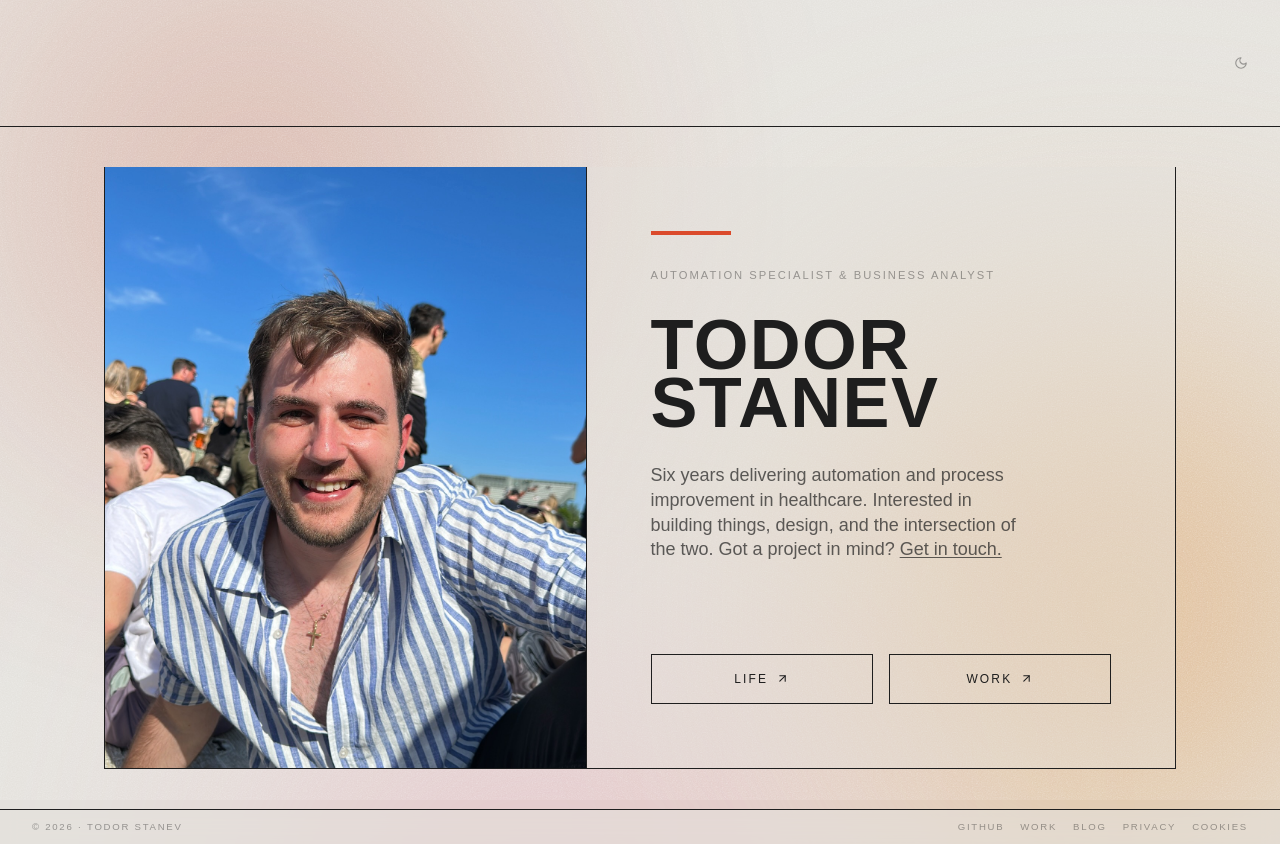
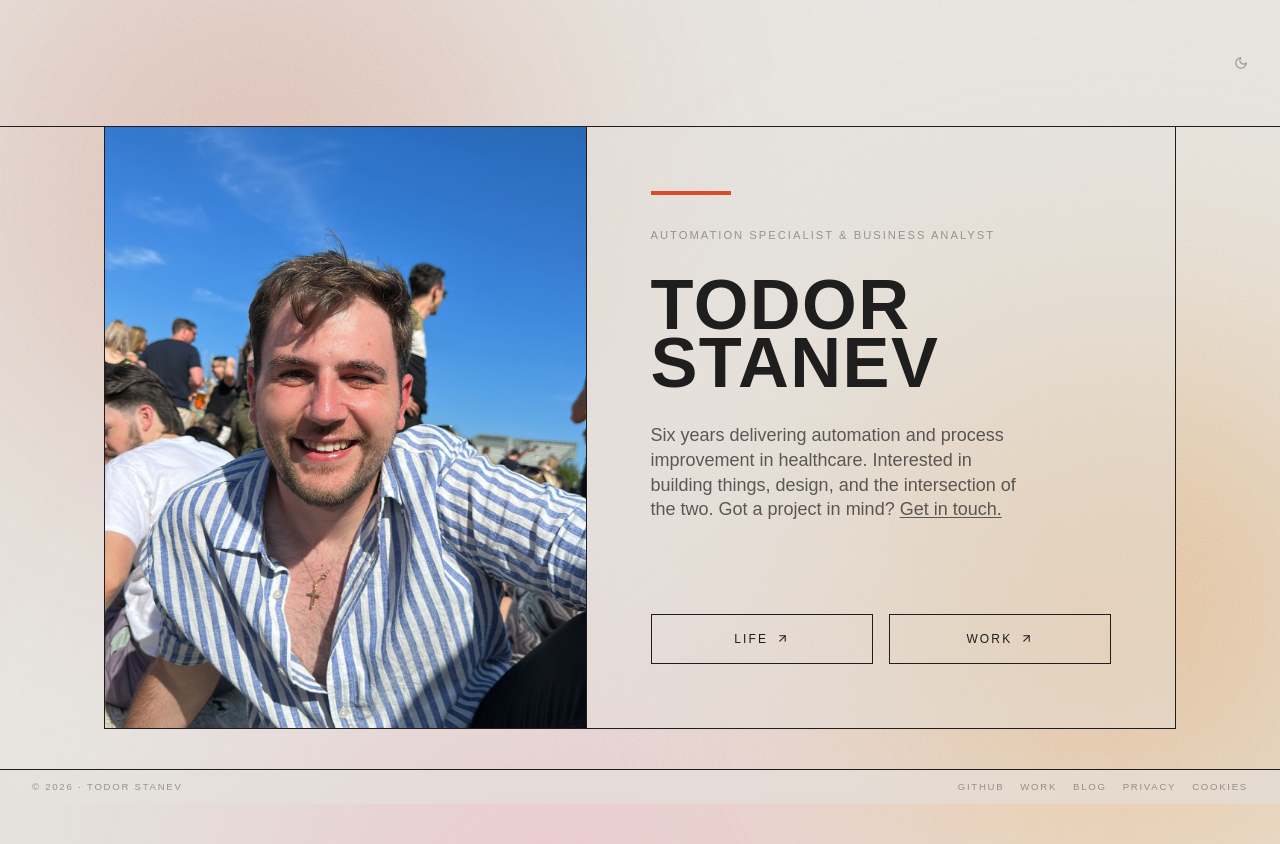
Before and after one commit to stanevt/tstanev-com, a React (Vite) app: page / in a window 1280 px wide. After the commit the page ends 804 px from the top, so only its background shows below. Built offline with nearby package versions, Linux system fonts and the light colour scheme; a web font is replaced by a local one.

Commit message:
Align business card with header

```diff
--- a/src/App.tsx
+++ b/src/App.tsx
@@ -32,7 +32,7 @@ export default function App() {
         </button>
       </header>
 
-      <main className="flex flex-1 items-center py-6 sm:py-10">
+      <main className="flex flex-1 items-start pb-6 sm:pb-10">
         <Routes>
           <Route path="/" element={<HomePage />} />
           <Route path="*" element={<NotFoundPage />} />
```
